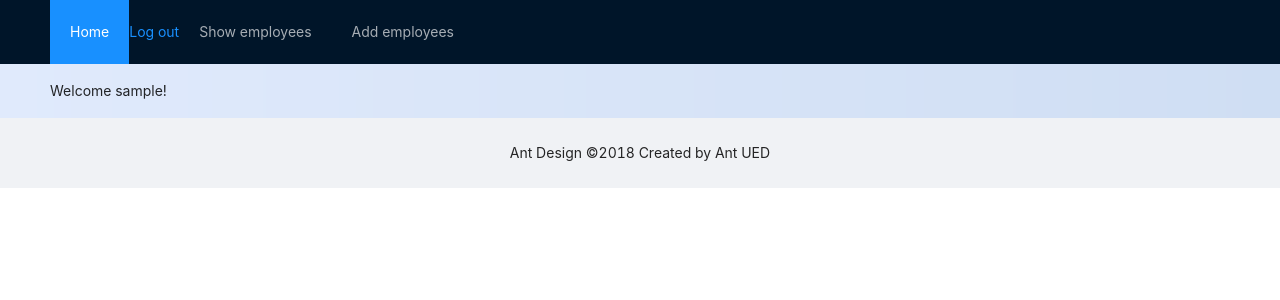
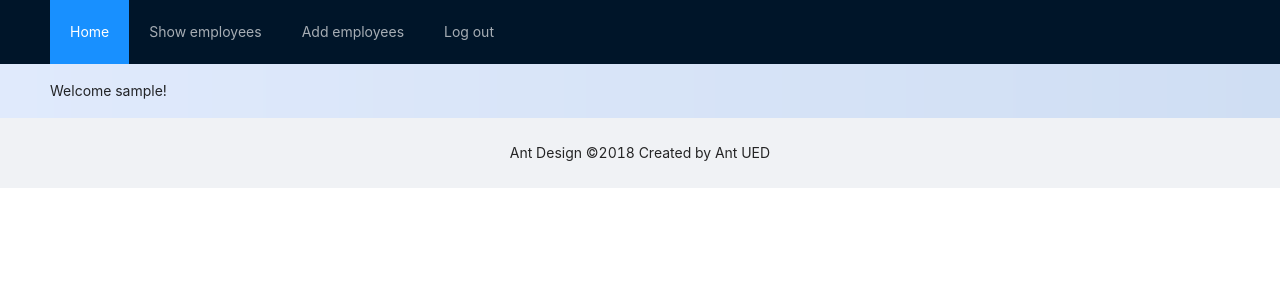
Before and after one commit to fpoljcic/user-management-web-app, a React (Create React App) app: page /dashboard/home in a window 1280 px wide. Shown: the top 300 px of the page. Built offline with nearby package versions, Linux system fonts and the light colour scheme; sample sign-in values are in the browser's storage.

Commit message:
Popravljen bug

```diff
--- a/src/components/MyHeader.js
+++ b/src/components/MyHeader.js
@@ -32,9 +32,9 @@ function MyHeader(props) {
                     Add employees
                     <Link to="/dashboard/add_employee" />
                 </Menu.Item>
-                <a href="#" class="btn btn-info btn-lg" style={{ float: "right" }} onClick={handleLogout}>
-                   Log out
-                </a>
+                <Menu.Item key="4" style={{ float: "right" }} onClick={handleLogout}>
+                    Log out
+                </Menu.Item>
             </Menu>
         </Header>
     );
```
